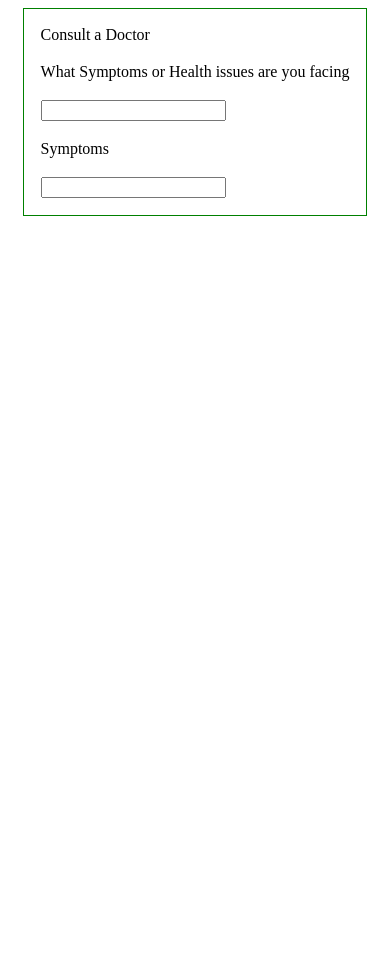
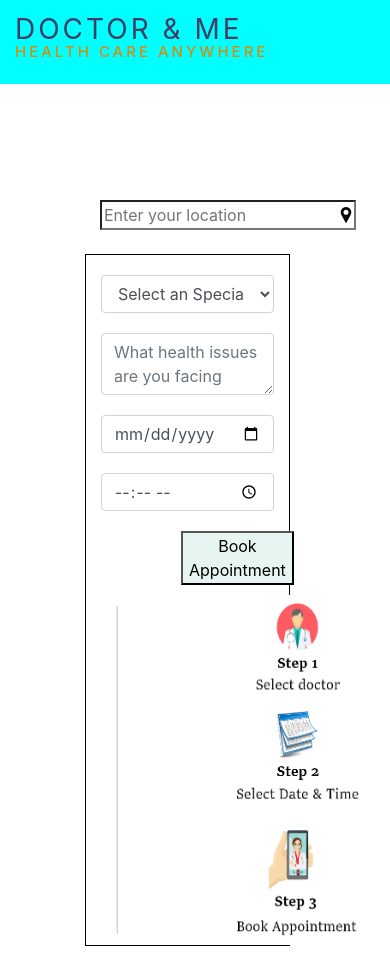
Before and after one commit to manavagarwal-1216/Telemidicine-website, a PHP site: page /appointment.html in a window 390 px wide; the page is wider, and only the part inside the window is pictured. Before the commit the page ends 216 px from the top of that part, so only its background shows below. Run offline with PHP 8.4, Linux system fonts and the light colour scheme.

Commit message:
appointment page ready

```diff
--- a/appointment.html
+++ b/appointment.html
@@ -2,39 +2,129 @@
 <html>
     <head>
         <title>
-            Book Appointment
+            Patient Information
         </title>
+        <meta charset="utf-8">
+        <meta content="width=device-width, initial-scale=1.0" name="viewport">
+
+        <title>Doctor&Me</title>
+        <meta content="" name="descriptison">
+        <meta content="" name="keywords">
+
+        <!-- Favicons -->
+        <link href="assets/img/D&M.PNG" rel="icon">
+        <!link href="assets/img/apple-touch-icon.png" rel="apple-touch-icon">
+
+        <!-- Google Fonts -->
+        <link href="https://fonts.googleapis.com/css?family=Open+Sans:300,300i,400,400i,600,600i,700,700i|Montserrat:300,400,500,600,700" rel="stylesheet">
+
+        <!-- Vendor CSS Files -->
+        <link href="assets/vendor/bootstrap/css/bootstrap.min.css" rel="stylesheet">
+        <link href="assets/vendor/font-awesome/css/font-awesome.min.css" rel="stylesheet">
+        <link href="assets/vendor/ionicons/css/ionicons.min.css" rel="stylesheet">
+        <link href="assets/vendor/venobox/venobox.css" rel="stylesheet">
+        <link href="assets/vendor/owl.carousel/assets/owl.carousel.min.css" rel="stylesheet">
+        <link href="assets/vendor/aos/aos.css" rel="stylesheet">
+
+        <!-- Template Main CSS File -->
+        <link href="assets/css/appointment.css" rel="stylesheet">
+
+        <!-- =======================================================
+        * Template Name: Rapid - v2.2.0
+        * Template URL: https://bootstrapmade.com/rapid-multipurpose-bootstrap-business-template/
+        * Author: BootstrapMade.com
+        * License: https://bootstrapmade.com/license/
+        ======================================================== -->
+
         <style>
-            table{
-                margin-right: auto;
-                margin-left: auto;
-                margin-top: auto;
-                border: 1px solid green;
-            }
-            td, th {
-                padding: 2px;
-            }
-        </style>
+		 #try{
+    		background: white url(assets/img/pin.png) right no-repeat;
+  		}
+		</style>
+
     </head>
+
     <body>
-        <table cellspacing="15">
-            <form>
-                <tr1>
-                <td>Consult a Doctor</td>
-                </tr1>
-                <tr>
-                <td><label>What Symptoms or Health issues are you facing</label></td>
-                </tr>
-                <tr>
-                <td><input type="text" id="symptoms"/></td>
-                </tr>
-                <tr>
-                <td><label>Symptoms</label>&nbsp</td>
-                </tr>
-                <tr>
-                <td><input type="text" id="symptoms"/></td>
-                </tr>
-            </form>
-        </table>
-    </body>
+		  <!-- ======= Header ======= -->
+		  <header id="header" class="fixed-top header-transparent">
+			<div class="container d-flex align-items-center">
+
+			  <h1 class="logo mr-auto"><a href="index.html">Doctor & Me<h6 style="color: #db880a; text-align: center ;font-size: 15px;">health care anywhere</h6></a></h1>
+
+			  <!-- Uncomment below if you prefer to use an image logo -->
+			  <!-- <a href="index.html" class="logo mr-auto"><img src="assets/img/logo.png" alt="" class="img-fluid"></a>-->
+
+			  <nav class="main-nav d-none d-lg-block">
+				<ul>
+				  <li class="active"><a href="index.html">Home</a></li>
+
+				  <li><a href="#services">Actions</a></li>
+				  <li class="drop-down"><a href="#">Departments</a>
+					<ul>
+					  <li><a href="#">General</a></li>
+					  <li class="drop-down"><a href="#">Skin Problems</a>
+						<ul>
+						  <li><a href="#">Deep Drop Down 1</a></li>
+						  <li><a href="#">Deep Drop Down 2</a></li>
+						  <li><a href="#">Deep Drop Down 3</a></li>
+						  <li><a href="#">Deep Drop Down 4</a></li>
+						  <li><a href="#">Deep Drop Down 5</a></li>
+						</ul>
+					  </li>
+					  <li><a href="#">Gynaecologist</a></li>
+					  <li><a href="#">orthopedic</a></li>
+					  <li><a href="#">pediatrician</a></li>
+					  <li><a href="#">Cardiologist</a></li>
+					</ul>
+				  </li>
+				  <li><a href="login.html" style="color: red;">Logout</a></li>
+
+
+				  <li class="drop-down"><a href="#">Profile</a>
+				  <ul>
+					<li><a href="patientinfo.html">Personal Information</a></li>
+					<li><a href="#">Switch to Doctor Profile</a></li>
+					<li><a href="#">See prescriptions &<br>medical records</br> </a></li>
+					<li><a href="#">Settings</a></li>
+				</ul>
+				</li>
+			  </nav><!-- .main-nav-->
+
+			</div>
+		  </header><!-- End Header -->
+
+		  <!-- Location -->
+
+		  <div class="form1">
+				<div id="location">
+				  <input type="text" placeholder="Enter your location" id="try"/>
+				</div>
+			  <br>
+
+				<div class="row">
+					<div class="col-md-3">
+					<select id="Speciality" class="form-control">
+						<option selected>Select an Speciality</option>
+						<option>O+ve</option>
+						<option>A+ve</option>
+						<option>B+ve</option>
+						<option>O-ve</option>
+						<option>A-ve</option>
+						<option>B-ve</option>
+						<option>AB+ve</option>
+						<option>AB-ve</option>
+					</select>
+					<textarea id="symptoms"  class="form-control" placeholder="What health issues are you facing" ></textarea>
+					<input type="date" name="dob" class="form-control" id="dob"/>
+					<input type="time" id="time" class="form-control" placeholder="Please enter the time-slot">
+					<button type="submit" id="submit" >Book <br> Appointment</button>
+				</div>
+				<div class="col-md-3">
+					<img src="assets/img/appointment.PNG" height="350px" width="350px">
+				</div>
+			</div>
+		</form1>
+		  </div>
+		  <br>
+	</body>
 </html>
--- /dev/null
+++ b/assets/css/appointment.css
@@ -0,0 +1,282 @@
+/*--------------------------------------------------------------
+# Header
+--------------------------------------------------------------*/
+#header {
+    background:  cyan;
+    transition: all 0.5s;
+    z-index: 997;
+    padding: 15px 0;
+    top: 0px;
+  }
+
+  /* #header.header-transparent {
+    background: transparent;
+  } */
+
+  #header.header-scrolled {
+    top: 0;
+    background: #fff;
+    box-shadow: 0px 0px 30px rgba(127, 137, 161, 0.3);
+  }
+
+  #header .logo {
+    font-size: 36px;
+    margin: 0;
+    padding: 0;
+    line-height: 1;
+    font-weight: 400;
+    letter-spacing: 3px;
+    text-transform: uppercase;
+  }
+
+  #header .logo a {
+    color: #413e66;
+  }
+
+  #header .logo img {
+    max-height: 40px;
+  }
+
+  @media (max-width: 992px) {
+    #header {
+      top: 0;
+    }
+    #header .logo {
+      font-size: 28px;
+    }
+  }
+
+  /*--------------------------------------------------------------
+  # Navigation Menu
+  --------------------------------------------------------------*/
+  /* Desktop Navigation */
+  .main-nav {
+    /* Drop Down */
+    /* Deep Drop Down */
+  }
+
+  .main-nav, .main-nav * {
+    margin: 0;
+    padding: 0;
+    list-style: none;
+  }
+
+  .main-nav > ul > li {
+    position: relative;
+    white-space: nowrap;
+    float: left;
+    padding-left: 30px;
+  }
+
+  .main-nav a {
+    display: block;
+    position: relative;
+    color: #413e66;
+    padding: 10px 0;
+    transition: 0.3s;
+    font-size: 14px;
+    font-family: "Open Sans", sans-serif;
+    text-transform: uppercase;
+    font-weight: 600;
+  }
+
+  /* .main-nav a:hover, .main-nav .active > a, .main-nav li:hover > a {
+    color: #1bb1dc;
+    text-decoration: none;
+  } */
+
+  .main-nav .drop-down ul {
+    display: block;
+    position: absolute;
+    left: 15px;
+    top: calc(100% - 30px);
+    z-index: 99;
+    opacity: 0;
+    visibility: hidden;
+    padding: 10px 0;
+    background: #fff;
+    box-shadow: 0px 0px 30px rgba(127, 137, 161, 0.25);
+    transition: ease all 0.3s;
+  }
+
+  .main-nav .drop-down:hover > ul {
+    opacity: 1;
+    top: 100%;
+    visibility: visible;
+  }
+
+  .main-nav .drop-down li {
+    min-width: 180px;
+    position: relative;
+  }
+
+  .main-nav .drop-down ul a {
+    padding: 10px 20px;
+    font-size: 14px;
+    font-weight: 500;
+    text-transform: none;
+    color: #065e77;
+  }
+
+  .main-nav .drop-down ul a:hover, .main-nav .drop-down ul .active > a, .main-nav .drop-down ul li:hover > a {
+    color: #1bb1dc;
+  }
+
+  .main-nav .drop-down > a:after {
+    content: "\f107";
+    font-family: FontAwesome;
+    padding-left: 10px;
+  }
+
+  .main-nav .drop-down .drop-down ul {
+    top: 0;
+    left: calc(100% - 30px);
+  }
+
+  .main-nav .drop-down .drop-down:hover > ul {
+    opacity: 1;
+    top: 0;
+    left: 100%;
+  }
+
+  .main-nav .drop-down .drop-down > a {
+    padding-right: 35px;
+  }
+
+  .main-nav .drop-down .drop-down > a:after {
+    content: "\f105";
+    position: absolute;
+    right: 15px;
+  }
+
+  /* Mobile Navigation */
+  .mobile-nav {
+    position: fixed;
+    top: 0;
+    bottom: 0;
+    z-index: 9999;
+    overflow-y: auto;
+    left: -260px;
+    width: 260px;
+    padding-top: 18px;
+    background: rgba(40, 38, 70, 0.8);
+    transition: 0.4s;
+  }
+
+  .mobile-nav * {
+    margin: 0;
+    padding: 0;
+    list-style: none;
+  }
+
+  .mobile-nav a {
+    display: block;
+    position: relative;
+    color: #fff;
+    padding: 10px 20px;
+    font-weight: 500;
+  }
+
+  .mobile-nav a:hover, .mobile-nav .active > a, .mobile-nav li:hover > a {
+    color: #8dc2fa;
+    text-decoration: none;
+  }
+
+  .mobile-nav .drop-down > a:after {
+    content: "\f078";
+    font-family: FontAwesome;
+    padding-left: 10px;
+    position: absolute;
+    right: 15px;
+  }
+
+  .mobile-nav .active.drop-down > a:after {
+    content: "\f077";
+  }
+
+  .mobile-nav .drop-down > a {
+    padding-right: 35px;
+  }
+
+  .mobile-nav .drop-down ul {
+    display: none;
+    overflow: hidden;
+  }
+
+  .mobile-nav .drop-down li {
+    padding-left: 20px;
+  }
+
+  .mobile-nav-toggle {
+    position: fixed;
+    right: 0;
+    top: 0;
+    z-index: 9998;
+    border: 0;
+    background: none;
+    font-size: 24px;
+    transition: all 0.4s;
+    outline: none !important;
+    line-height: 1;
+    cursor: pointer;
+    text-align: right;
+  }
+
+  .mobile-nav-toggle i {
+    margin: 18px 18px 0 0;
+    color: #065e77;
+  }
+
+  .mobile-nav-overly {
+    width: 100%;
+    height: 100%;
+    z-index: 9997;
+    top: 0;
+    left: 0;
+    position: fixed;
+    background: rgba(40, 38, 70, 0.8);
+    overflow: hidden;
+    display: none;
+  }
+
+  .mobile-nav-active {
+    overflow: hidden;
+  }
+
+  .mobile-nav-active .mobile-nav {
+    left: 0;
+  }
+
+  .mobile-nav-active .mobile-nav-toggle i {
+    color: #fff;
+  }
+
+/*--------------------------------------------------------------
+# Header
+--------------------------------------------------------------*/
+  .form1{
+    margin-top:200px;
+    margin-left:100px;
+  }
+  .row{
+    margin-right: 100px;
+    border: 1px solid black;
+  }
+  #Speciality{
+    margin-top: 20px;
+  }
+  #symptoms{
+    margin-top: 20px;
+  }
+  #dob{
+    margin-top: 20px;
+  }
+  #time{
+    margin-top: 20px;
+  }
+  #submit{
+    margin-top: 20px;
+    margin-left: 80px;
+    margin-bottom: 10px;
+    background-color: #E6F5F1;
+  }
--- a/patientinfo.html
+++ b/patientinfo.html
@@ -233,7 +233,7 @@
                 </div>
               </div>
                <br>
-              <div ><button class="subbut" type="submit" title="Send Message">Send Message</button></div>
+              <div ><button class="subbut" type="submit" value="submit" title="Send Message">Submit</button></div>
               <br>
             </form>
             </div>
```
Also changed, not shown: assets/css/patinfo.css (line endings or trailing spaces), assets/img/appointment.PNG (added), assets/img/kissclipart-surgeon-icon-png-c@2x.png (added), assets/img/pin.png (added), assets/img/pin.svg (added).
